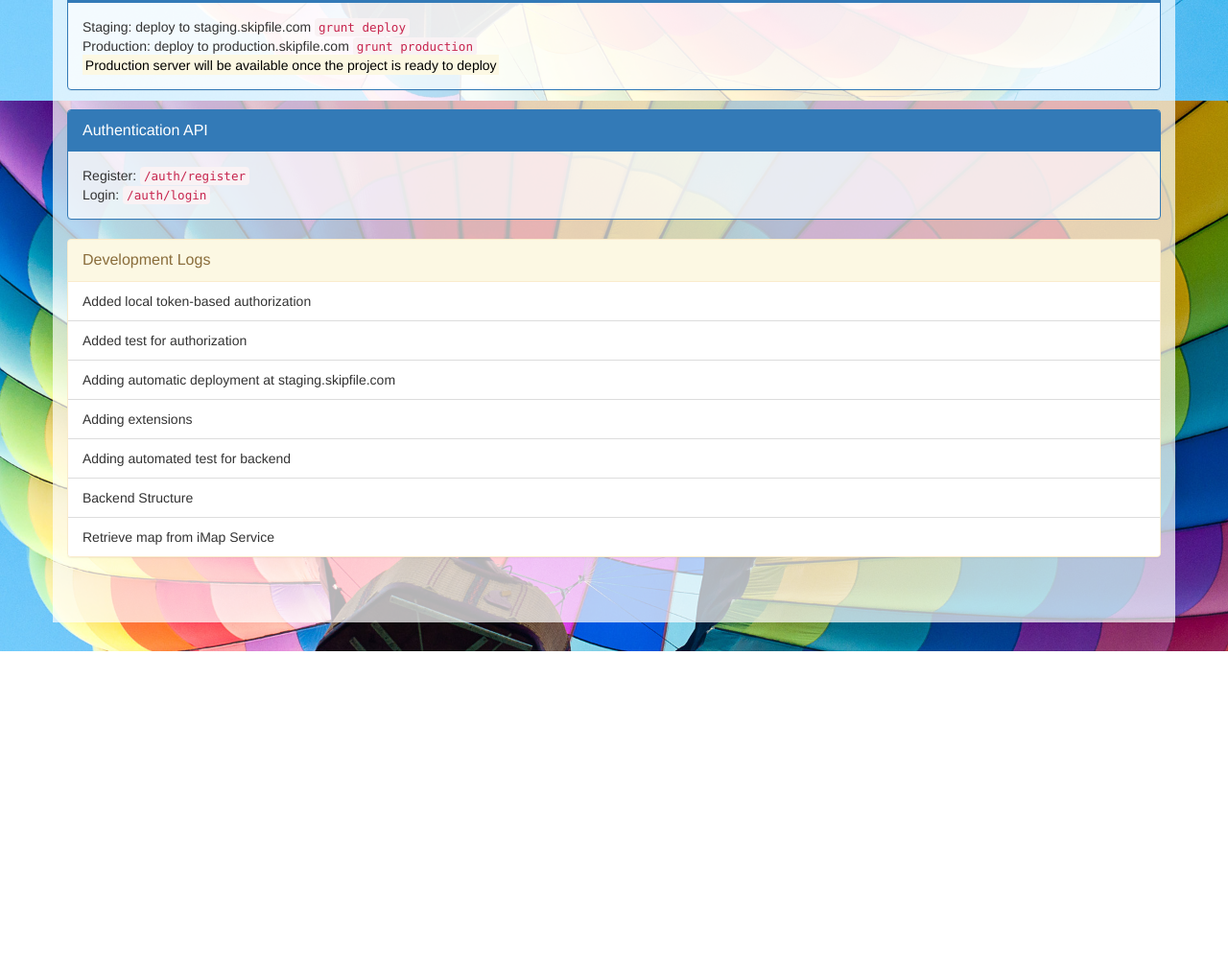
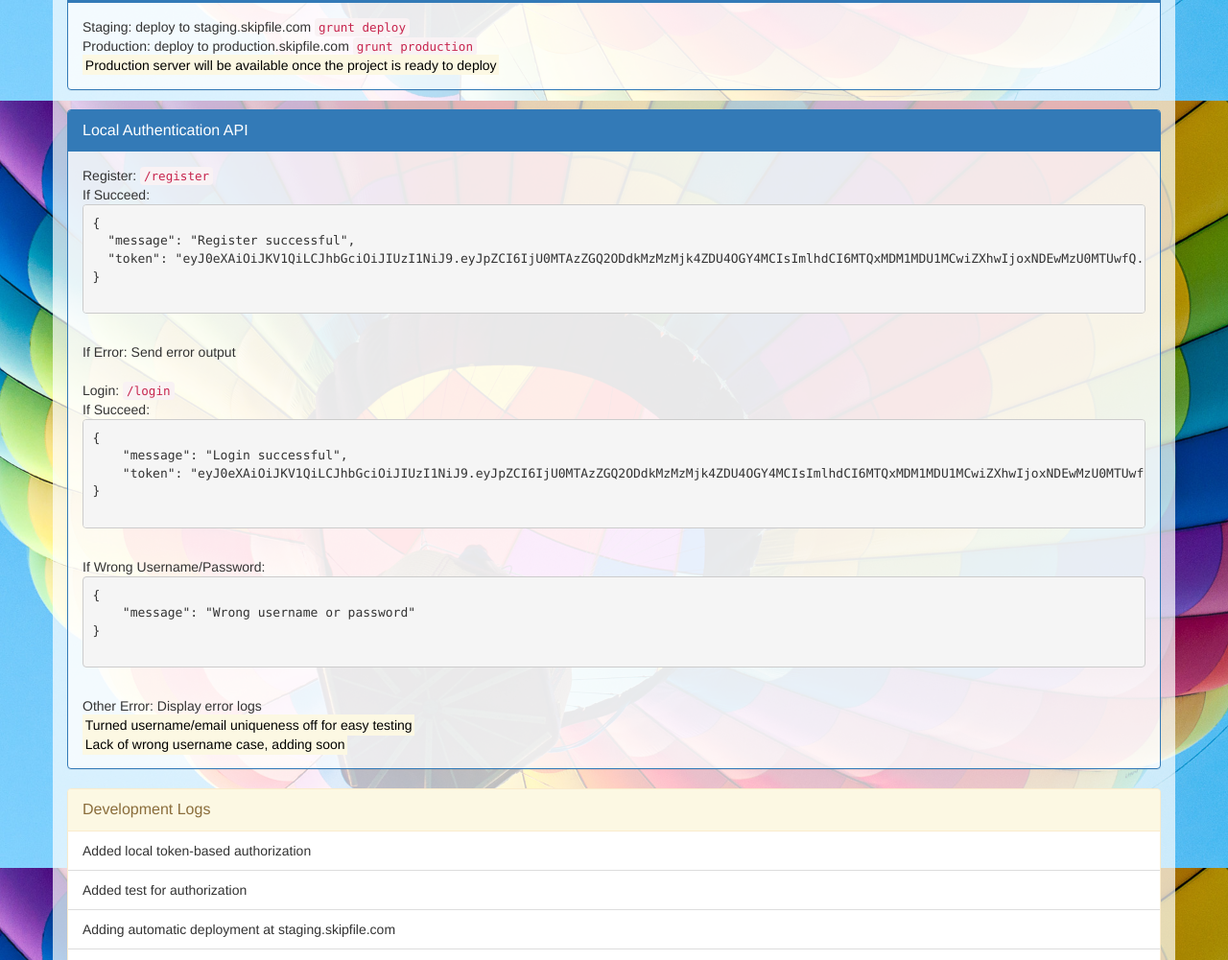
Before and after one commit to eduals/msocial, a website: page public/docs.html in a window 1280 px wide. Shown: the part 695-1696 px from the top of the page at 96% size. Before the commit the page ends 1374 px from the top, so only its background shows below. Drawn offline with nearby package versions, Linux system fonts and the light colour scheme.

Commit message:
update docs

```diff
--- a/public/docs.html
+++ b/public/docs.html
@@ -71,11 +71,35 @@
 
 			<div class="panel panel-primary">
 			  <div class="panel-heading">
-			    <div class="panel-title">Authentication API</div>
+			    <div class="panel-title">Local Authentication API</div>
 			  </div>
 			  <div class="panel-body">
-			  	Register: <code>/auth/register</code><br />
-			  	Login: <code>/auth/login</code>
+			  	Register: <code>/register</code><br />
+			  	If Succeed:<br />
+			  	<pre>
+{
+  "message": "Register successful",
+  "token": "eyJ0eXAiOiJKV1QiLCJhbGciOiJIUzI1NiJ9.eyJpZCI6IjU0MTAzZGQ2ODdkMzMzMjk4ZDU4OGY4MCIsImlhdCI6MTQxMDM1MDU1MCwiZXhwIjoxNDEwMzU0MTUwfQ.khZTJBKeLgw_AsMwswrvLSA1VD_SYCQNEtAfZYWRHFw"
+}
+					</pre><br>
+			  	If Error: Send error output<br /><br />
+			  	Login: <code>/login</code><br />
+			  	If Succeed:<br />
+			  	<pre>
+{
+    "message": "Login successful",
+    "token": "eyJ0eXAiOiJKV1QiLCJhbGciOiJIUzI1NiJ9.eyJpZCI6IjU0MTAzZGQ2ODdkMzMzMjk4ZDU4OGY4MCIsImlhdCI6MTQxMDM1MDU1MCwiZXhwIjoxNDEwMzU0MTUwfQ.khZTJBKeLgw_AsMwswrvLSA1VD_SYCQNEtAfZYWRHFw"
+}
+			  	</pre><br />
+			  	If Wrong Username/Password: <br />
+			  	<pre>
+{
+    "message": "Wrong username or password"
+}
+			  	</pre><br />
+			  	Other Error: Display error logs<br />
+			  	<mark>Turned username/email uniqueness off for easy testing</mark><br />
+			  	<mark>Lack of wrong username case, adding soon</mark><br />
 			  </div>
 			</div>
 
```
